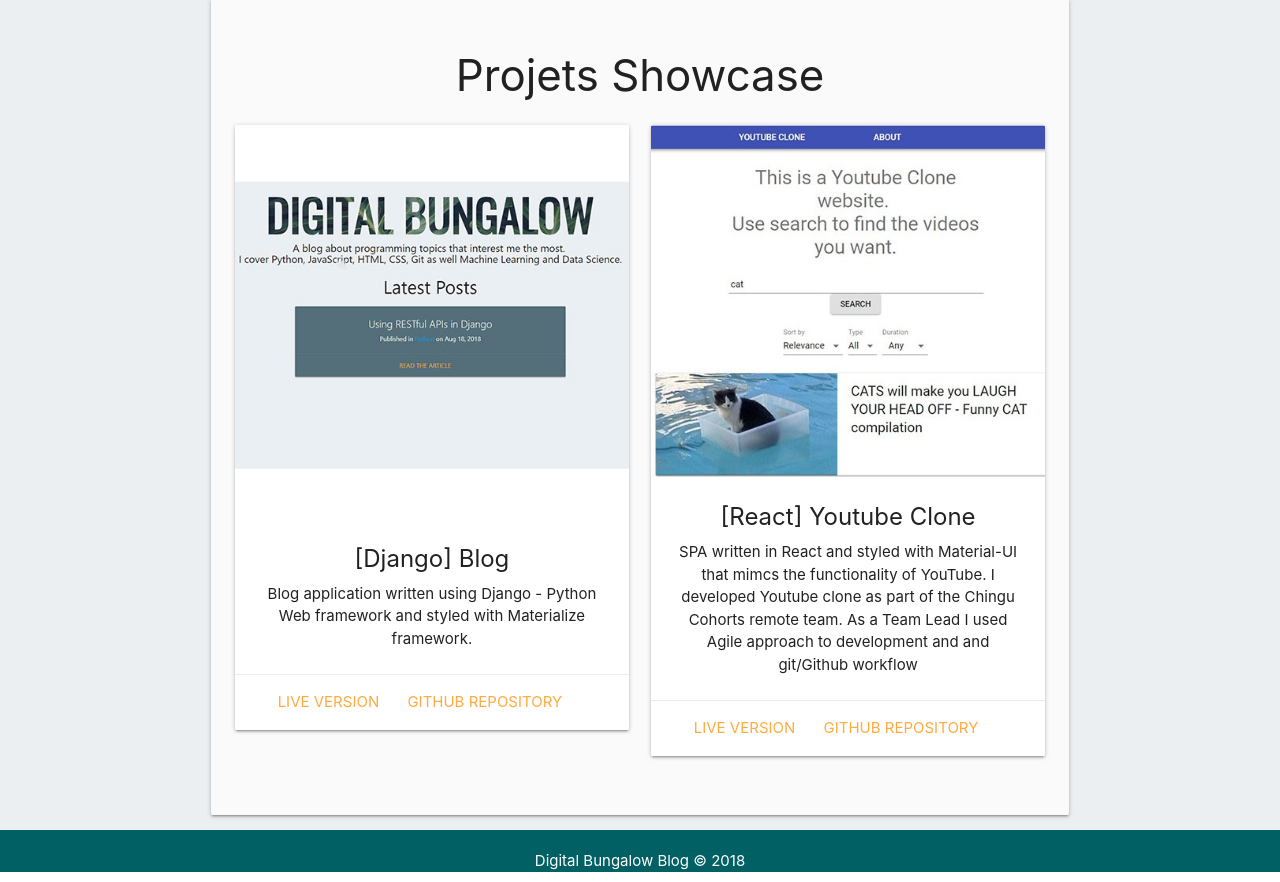
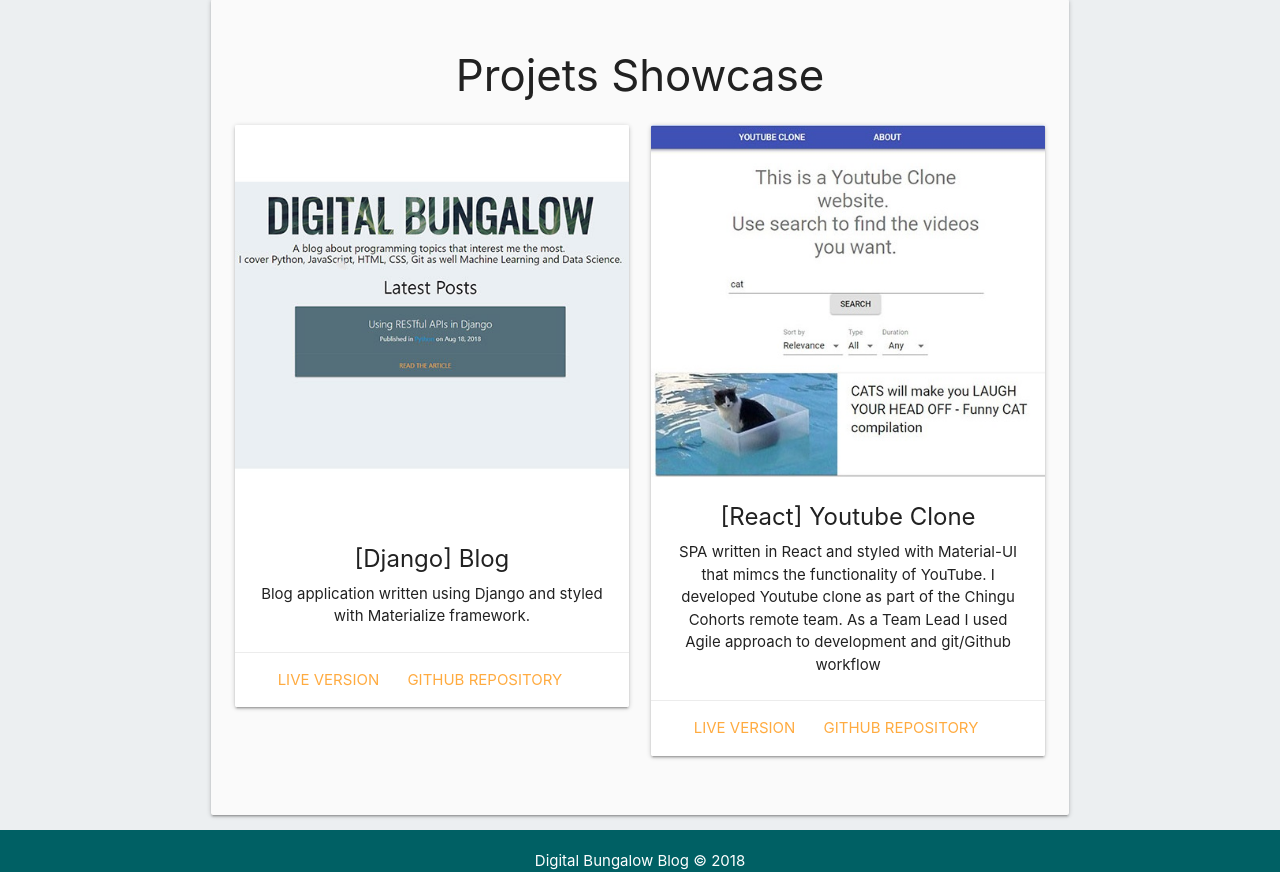
Before and after one commit to denibulkashvili/django-blog, a Django app: page /about/ in a window 1280 px wide. Shown: the part 690-1572 px from the top of the page. Run offline with Django 3.2, Linux system fonts and the light colour scheme; some libraries are stand-ins or nearby versions.

Commit message:
Fix typo

```diff
--- a/blog/templates/blog/about.html
+++ b/blog/templates/blog/about.html
@@ -46,7 +46,7 @@
                             </div>
                             <div class="card-content">
                                 <p class="card-title"><b>[Django] Blog</b></p>
-                                <p>Blog application written using Django - Python Web framework and styled with Materialize framework.</p>
+                                <p>Blog application written using Django and styled with Materialize framework.</p>
                             </div>
                             <div class="card-action">
                                 <a href="http://digitalbungalow.pythonanywhere.com">Live version</a>
@@ -64,7 +64,7 @@
                                 <p class="card-title"> <b>[React] Youtube Clone</b> </p>
                                 <p>SPA written in React and styled with Material-UI that mimcs the functionality of YouTube.
                                     I developed Youtube clone as part of the Chingu Cohorts remote team.
-                                    As a Team Lead I used Agile approach to development and and git/Github workflow  </p>
+                                    As a Team Lead I used Agile approach to development and git/Github workflow  </p>
                             </div>
                             <div class="card-action">
                                 <a href="https://youtube-clone-site.herokuapp.com/">Live version</a>
```
